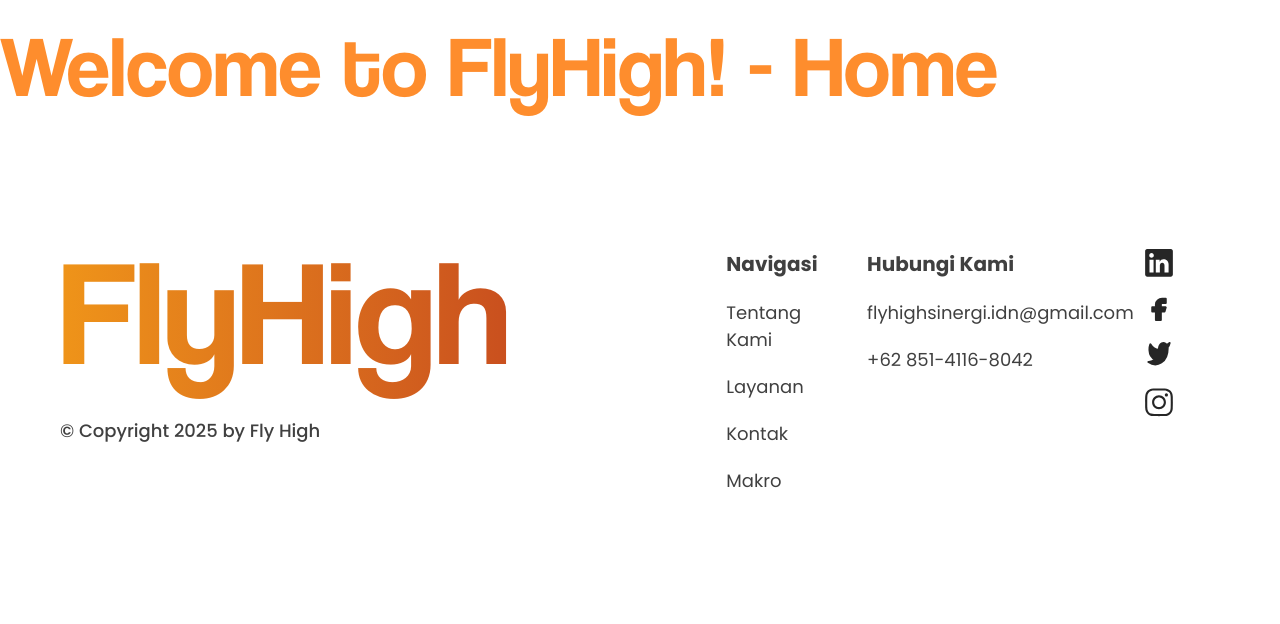
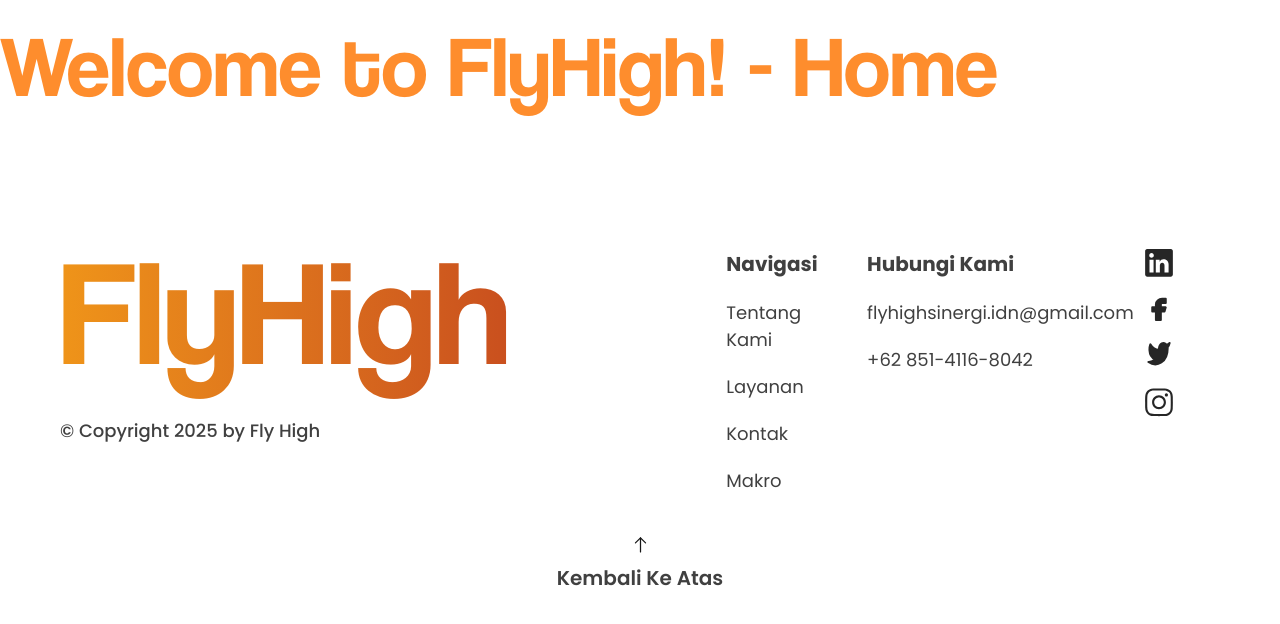
Before and after one commit to FlyHigh404/company-profile, a Next.js app: page / in a window 1280 px wide. Shown: the top 624 px of the page. Built offline with nearby package versions, Linux system fonts and the light colour scheme.

Commit message:
add(footer):arrow to top

```diff
--- /dev/null
+++ b/public/svgs/ArrowToTop.jsx
@@ -0,0 +1,16 @@
+export default function ArrowToTop() {
+  return (
+    <div>
+      <svg width="21" height="21" viewBox="0 0 21 21" fill="none" xmlns="http://www.w3.org/2000/svg">
+        <path
+          d="M15.5577 9.50348C15.3993 9.50348 15.241 9.44515 15.116 9.32015L10.4993 4.70352L5.8827 9.32015C5.64103 9.56182 5.24103 9.56182 4.99937 9.32015C4.7577 9.07852 4.7577 8.67852 4.99937 8.43685L10.0577 3.37852C10.2993 3.13685 10.6993 3.13685 10.941 3.37852L15.9993 8.43685C16.241 8.67852 16.241 9.07852 15.9993 9.32015C15.8827 9.44515 15.716 9.50348 15.5577 9.50348Z"
+          fill="#171717"
+        />
+        <path
+          d="M10.5 18.6119C10.1583 18.6119 9.875 18.3286 9.875 17.9869V3.96191C9.875 3.62025 10.1583 3.33691 10.5 3.33691C10.8417 3.33691 11.125 3.62025 11.125 3.96191V17.9869C11.125 18.3286 10.8417 18.6119 10.5 18.6119Z"
+          fill="#171717"
+        />
+      </svg>
+    </div>
+  );
+}
--- a/src/components/shared/Footer.jsx
+++ b/src/components/shared/Footer.jsx
@@ -2,6 +2,7 @@ import Linkedin from '../../../public/svgs/Linkedin'
 import Twitter from '../../../public/svgs/Twitter'
 import Facebook from '../../../public/svgs/Facebook'
 import Instagram from '../../../public/svgs/Instagram'
+import ArrowToTop from '../../../public/svgs/ArrowToTop'
 
 export default function Footer() {
   return (
@@ -57,6 +58,12 @@ export default function Footer() {
           </div>
         </div>
       </div>
+      <a href="#hero">
+        <div className="flex flex-col justify-center items-center gap-2">
+          <ArrowToTop />
+          <p className="typo-b-lg text-neutral-700 font-semibold">Kembali Ke Atas</p>
+        </div>
+      </a>
     </footer>
   )
 }
```
